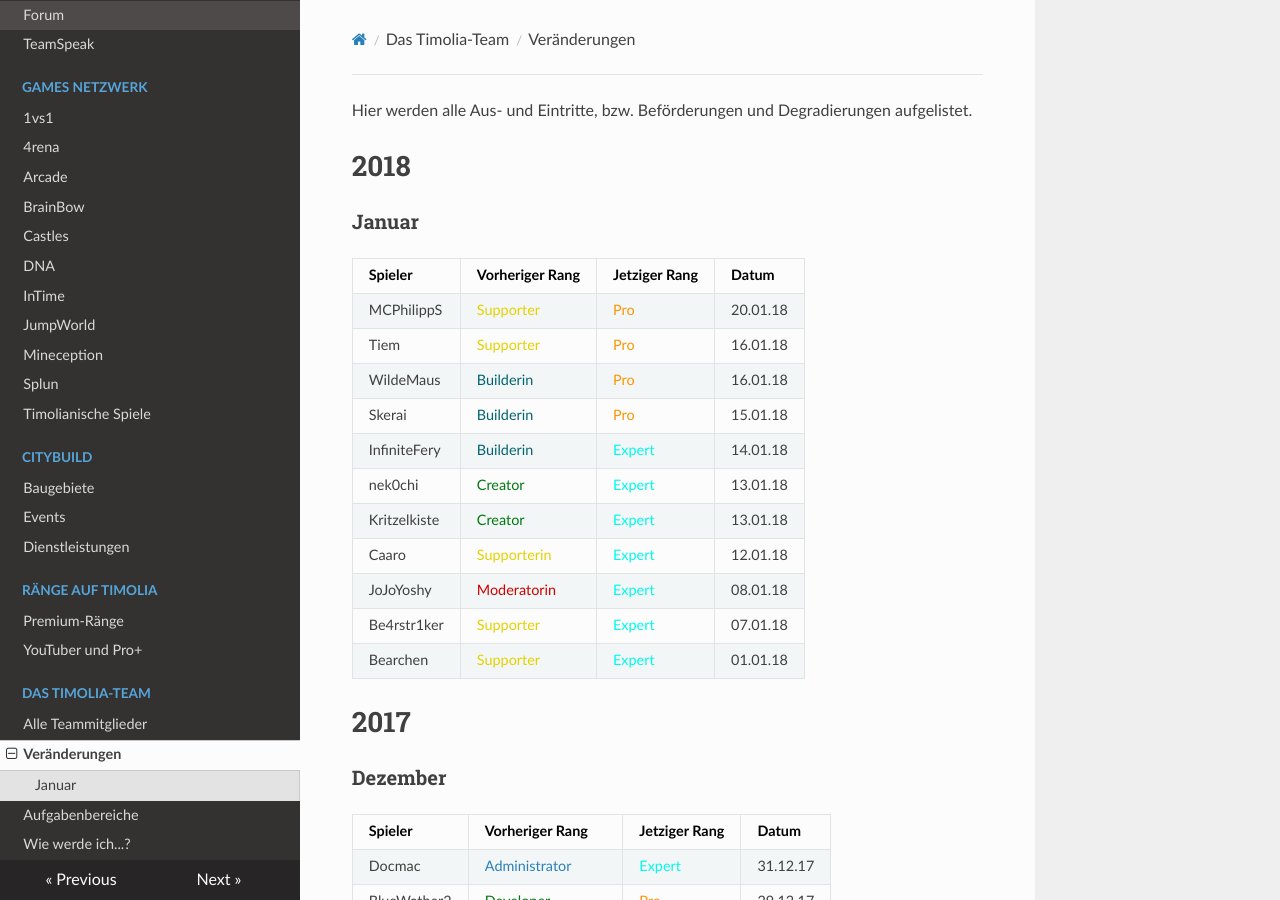
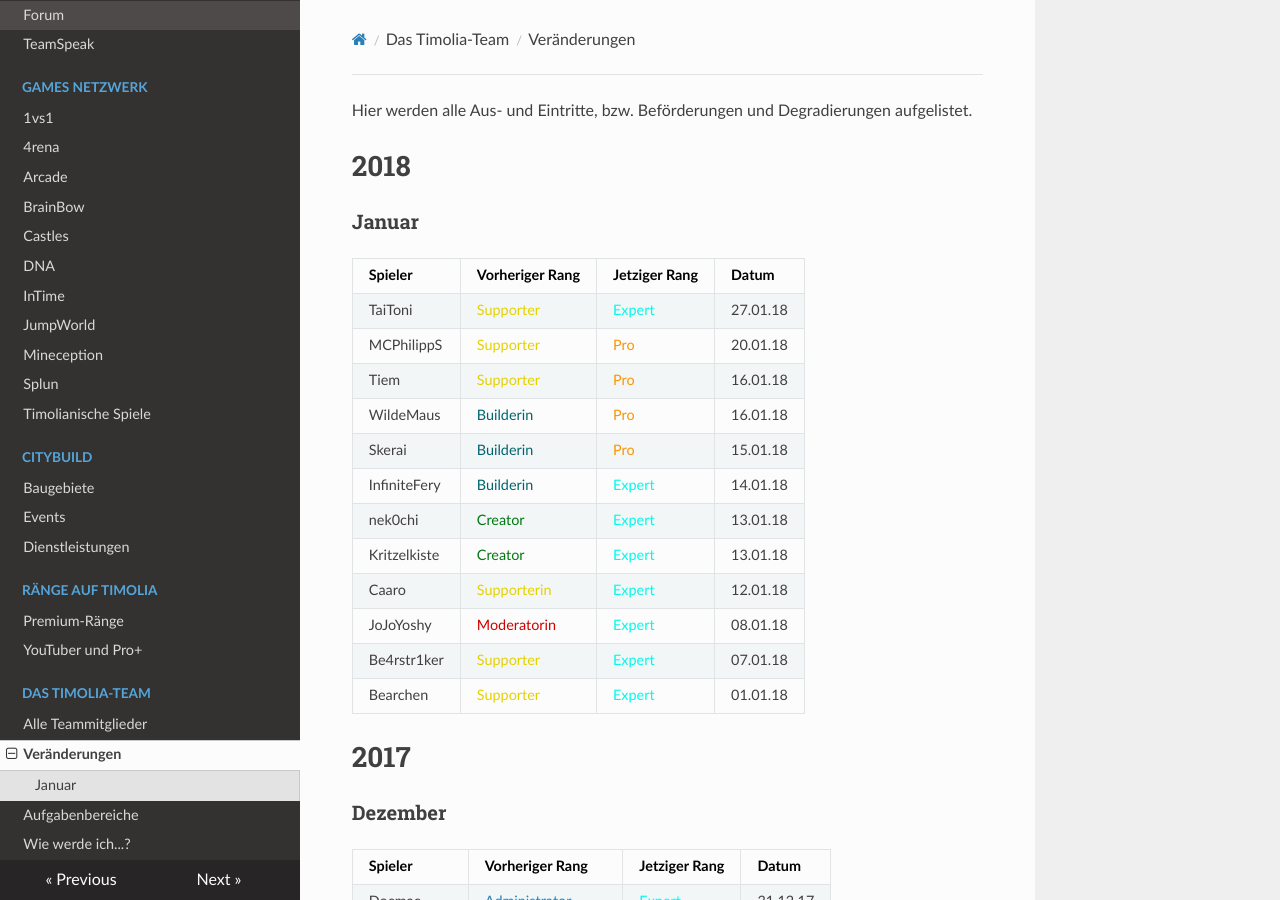
Before and after one commit to TimoliaDE/HowTo, an MkDocs documentation site: the page built from docs/team/changes.md, in a window 1280 px wide and 900 px high. Built offline with MkDocs 1.6.1, drawn with Linux system fonts in a browser that asks for light colours; nearby versions of some CDN libraries; old or Windows-style settings are respelled for this version of MkDocs.

Commit message:
Update changes.md

```diff
--- a/docs/team/changes.md
+++ b/docs/team/changes.md
@@ -5,6 +5,7 @@ Hier werden alle Aus- und Eintritte, bzw. Beförderungen und Degradierungen aufg
 ###<strong>Januar</strong>
 | Spieler | Vorheriger Rang | Jetziger Rang | Datum |
 | ------ | ------ | ------ | ------ |
+|TaiToni | <span style="color:#E4D100">Supporter</span> | <span style="color:#00F9EC">Expert</span> | 27.01.18 |
 |MCPhilippS  | <span style="color:#E4D100">Supporter</span> | <span style="color:#F99500">Pro</span> | 20.01.18 |
 |Tiem | <span style="color:#E4D100">Supporter</span> | <span style="color:#F99500">Pro</span> | 16.01.18 |
 |WildeMaus | <span style="color:#00646F">Builderin</span> | <span style="color:#F99500">Pro</span> | 16.01.18 |
```
